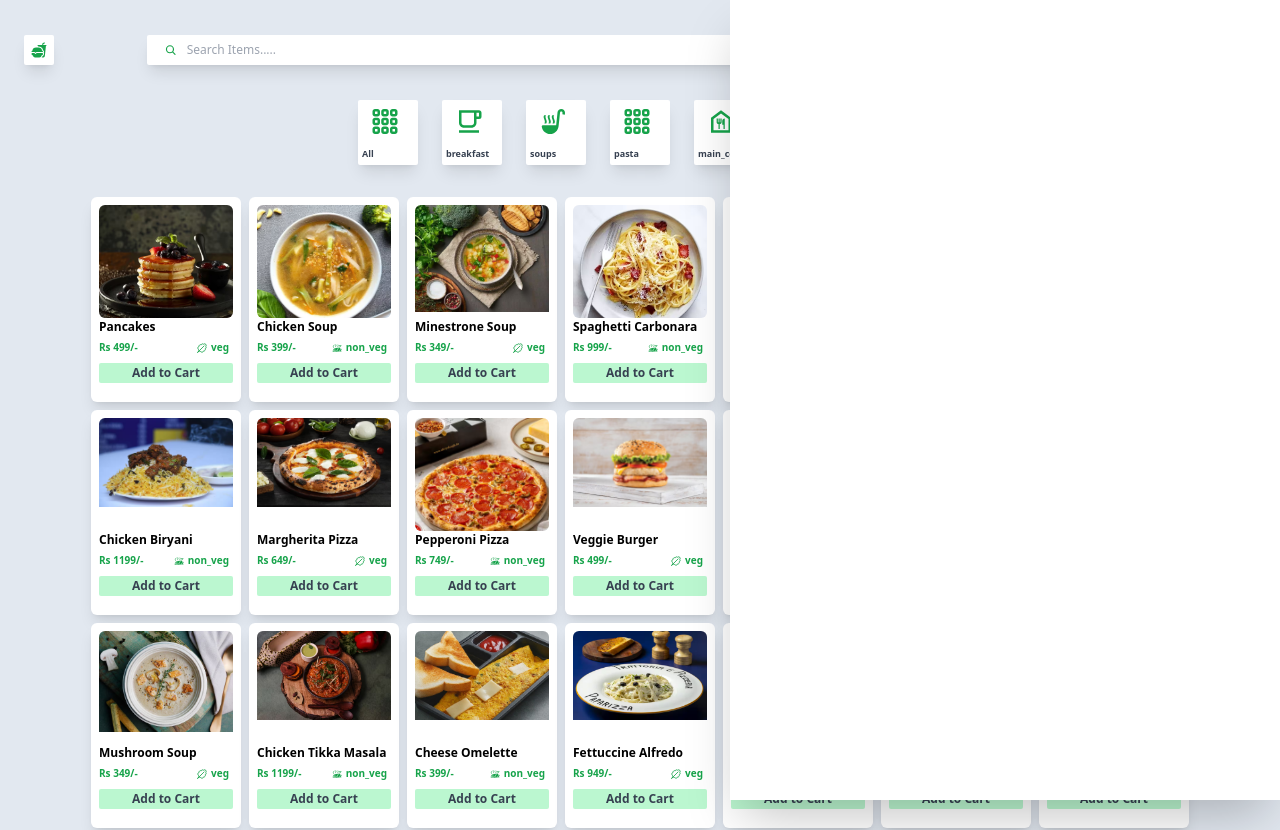
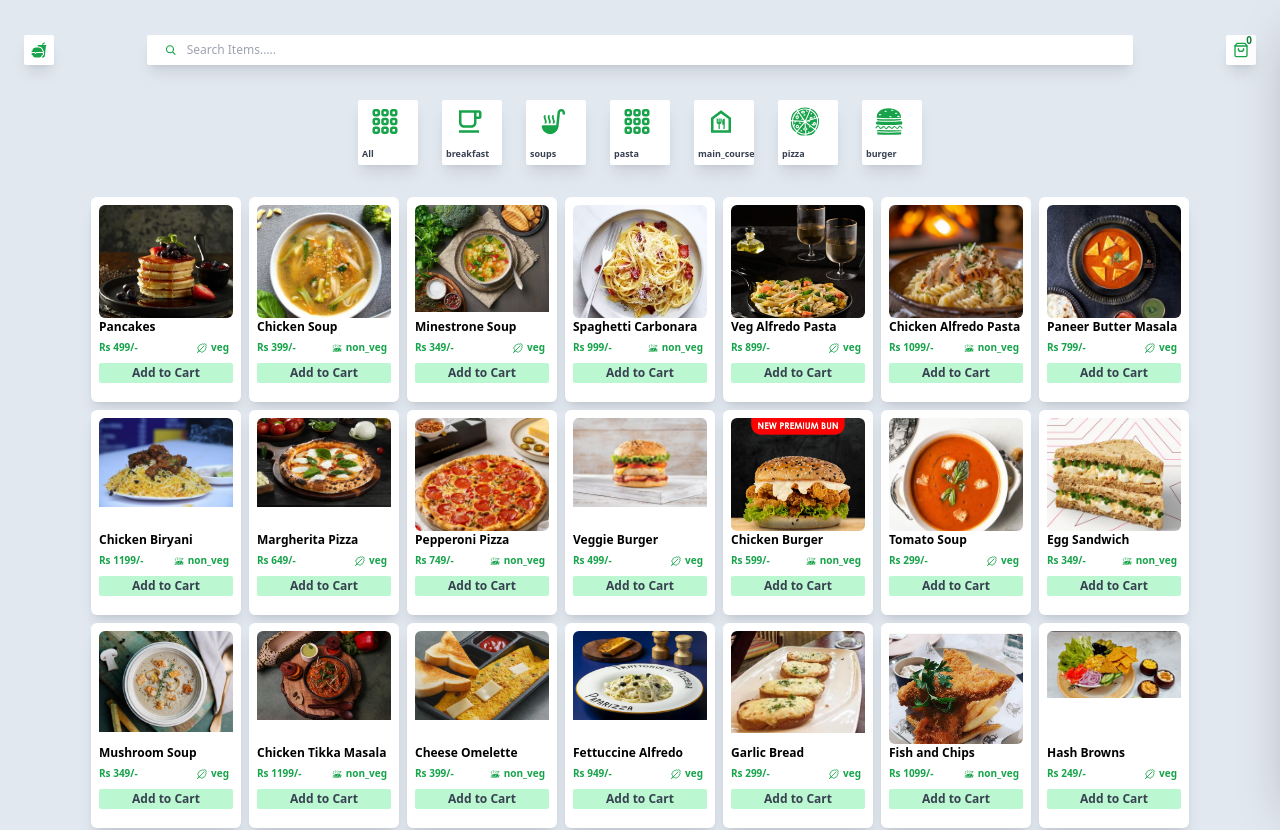
Before and after one commit to Aryantripathi9717/food_delivery_Website, a React (Vite) app: page / in a window 1280 px wide. Shown: the top 830 px of the page. Built offline with nearby package versions, Linux system fonts and the light colour scheme.

Commit message:
added Cart page and added functionality of showing page

```diff
--- a/src/Components/Nav.jsx
+++ b/src/Components/Nav.jsx
@@ -5,7 +5,7 @@ import { LuShoppingBag } from "react-icons/lu";
 import { food_items } from "../Food";
 import { dataContext } from "../context/UserContext";
 const Nav = () => {
-    let {input,setInput,cate,setCate} = useContext(dataContext);
+    let {input,setInput,cate,setCate,showCart,setShowCart} = useContext(dataContext);
     useEffect(()=>{
       let newList = food_items.filter((item)=>(
         item.food_name.toLowerCase().includes(input.toLowerCase())
@@ -32,7 +32,7 @@ const Nav = () => {
           onChange={(e)=>setInput(e.target.value)}
         />
       </form>
-      <div className=" w-[30px] h-[22px] md:h-[30px]  flex bg-white flex justify-center items-center rounded-sm shadow-lg relative hover:bg-green-300 cursor-pointer transition-all duration-300">
+      <div onClick={()=>setShowCart(!showCart)} className=" w-[30px] h-[22px] md:h-[30px]  flex bg-white flex justify-center items-center rounded-sm shadow-lg relative hover:bg-green-300 cursor-pointer transition-all duration-300">
         <span className="absolute text-[8px] md:text-[10px] top-[-2px] right-[6px] md:right-[4px] text-green-700 font-semibold">
           0
         </span>
--- a/src/Pages/Home.jsx
+++ b/src/Pages/Home.jsx
@@ -4,9 +4,11 @@ import Categories from "../Categories";
 import Card from "../Components/Card";
 import { food_items } from "../Food";
 import { dataContext } from "../context/UserContext";
+import { RxCross2 } from "react-icons/rx";
+<RxCross2 />
 const Home = () => {
 
-  let {cate,setCate,input} = useContext(dataContext);
+  let {cate,setCate,input,showCart,setShowCart} = useContext(dataContext);
 
   function filter(category){
     console.log(category);
@@ -41,9 +43,12 @@ const Home = () => {
           />
         ))}
       </div>
-      <div className="w-[43vw] shadow-2xl bg-white h-[100%] top-0 right-0 fixed">
-
-      </div>
+      { <div className={`w-[43vw] shadow-2xl bg-white h-[100%] top-0 right-0 fixed p-3 transition-all duration-300 ${showCart ? 'translate-x-0' : 'translate-x-full'}  text-green-400`}>
+        <header className="flex justify-between items-center">
+          <span className="font-semibold">Order Items</span>
+          <span onClick={()=>setShowCart(!showCart)} className="cursor-pointer hover:text-gray-800"><RxCross2 /></span>
+        </header>
+      </div>}
     </div>
   );
 };
--- a/src/context/UserContext.jsx
+++ b/src/context/UserContext.jsx
@@ -6,8 +6,9 @@ function UserContext({children})  {
 
     let [input,setInput] = useState('');
     let [cate,setCate] = useState(food_items);
+    let [showCart,setShowCart] = useState(false);
     let data = {
-        input,setInput,cate,setCate
+        input,setInput,cate,setCate,showCart,setShowCart
     }
 
   return (
```
